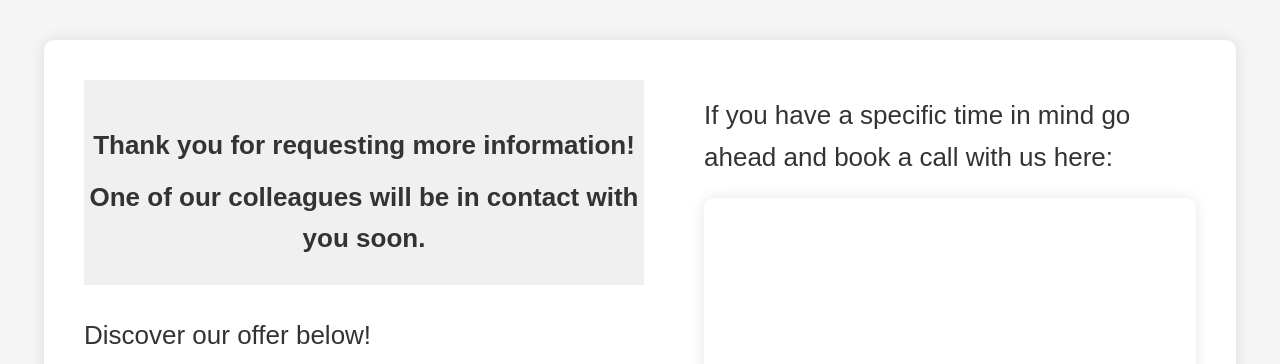
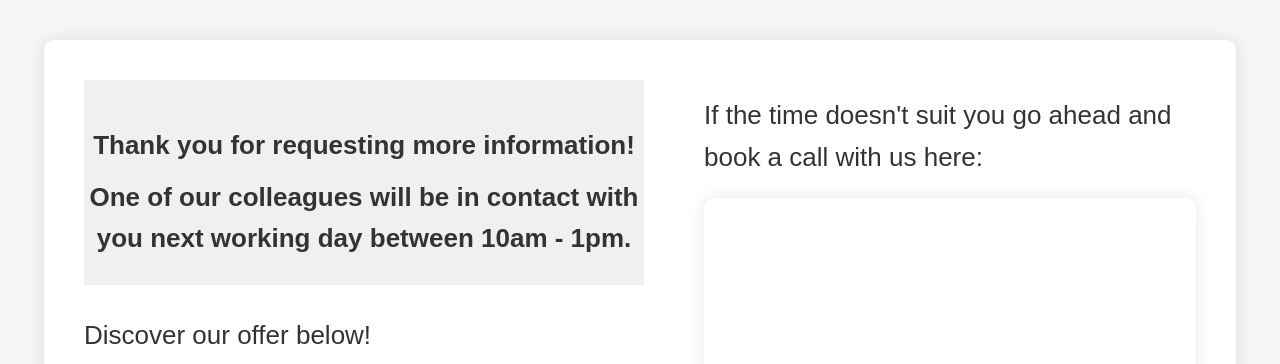
Before and after one commit to inforequest/dojo-funding, a plain HTML site: page index.html in a window 1280 px wide. Shown: the top 364 px of the page. Drawn offline with Linux system fonts and the light colour scheme; a script that the page names is missing.

Commit message:
Update index.html

```diff
--- a/index.html
+++ b/index.html
@@ -11,7 +11,7 @@
         <div class="left-side">
             <div class="centered-box">
                 <p id="text1">Thank you for requesting more information!</p>
-                <p id="text2">One of our colleagues will be in contact with you soon.</p>
+                <p id="text2">One of our colleagues will be in contact with you next working day between 10am - 1pm.</p>
             </div>
             <p id="text4">Discover our offer below!</p>
             <div class="media">
@@ -29,7 +29,7 @@
             </div>
         </div>
         <div class="right-side">
-            <p id="text3">If you have a specific time in mind go ahead and book a call with us here:</p>
+            <p id="text3">If the time doesn't suit you go ahead and book a call with us here:</p>
             <div class="calendly-inline-widget" data-url="https://calendly.com/michael_dojo/dojo-introduction" style="min-width:320px;height:80vh;"></div>
         </div>
     </div>
```
